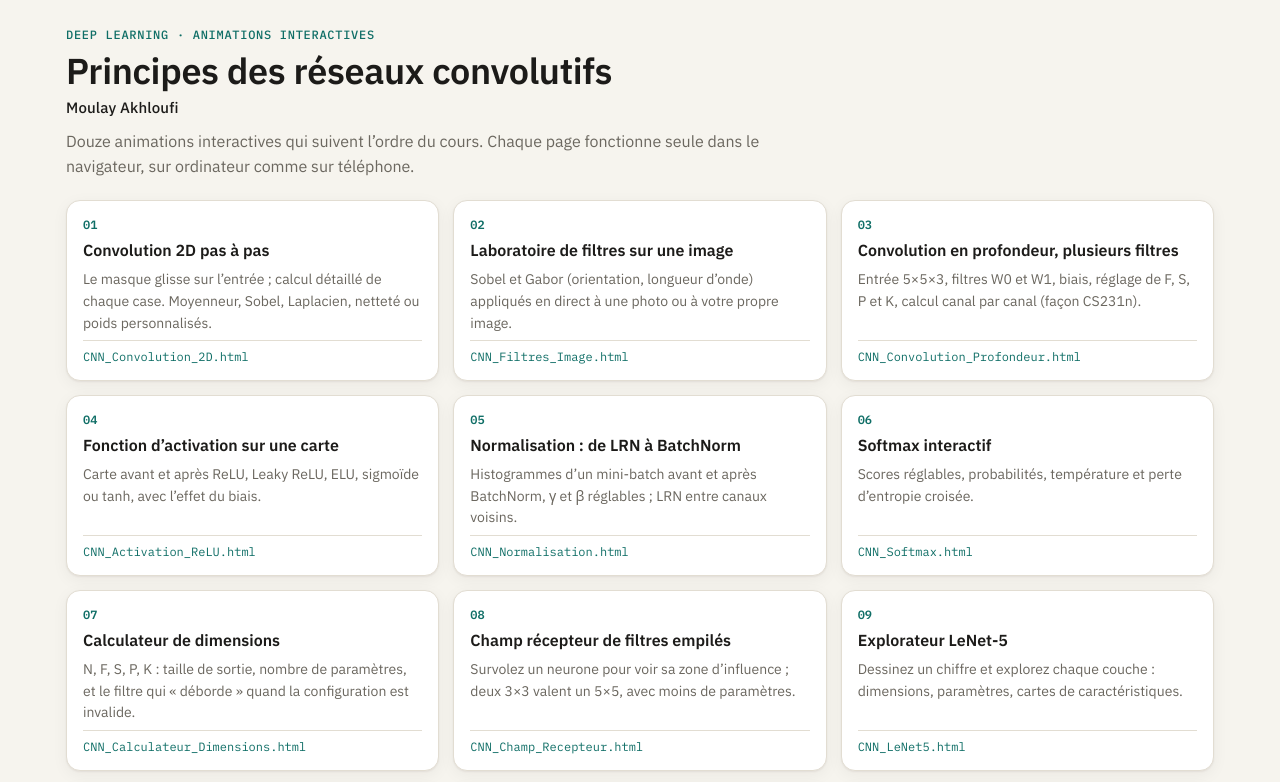
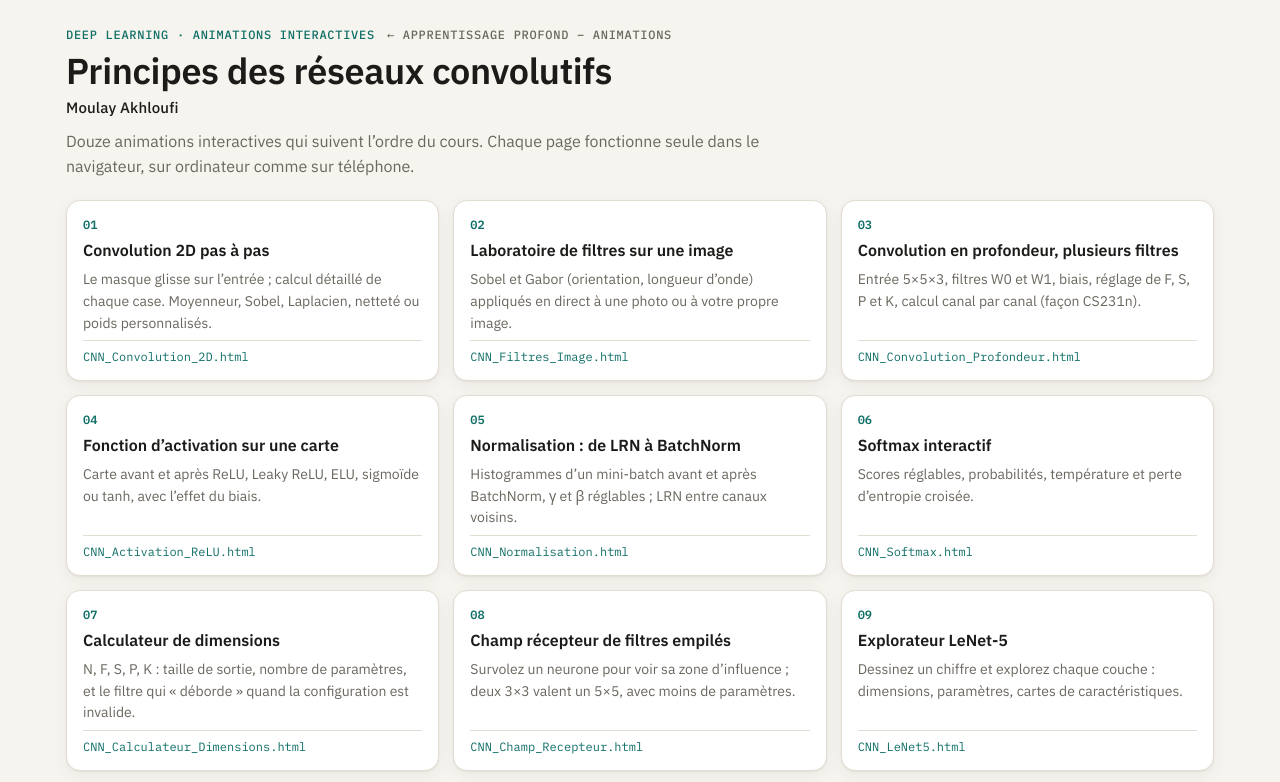
Before and after one commit to PRIMEAI/CNN, a plain HTML site: page index.html in a window 1280 px wide. Shown: the top 782 px of the page. Drawn offline with Linux system fonts and the light colour scheme.

Commit message:
link to main page

```diff
--- a/index.html
+++ b/index.html
@@ -103,7 +103,7 @@ kbd{font:12px var(--mono);background:var(--soft);border:1px solid var(--line);bo
 <body>
 <div class="wrap">
 <header class="top">
-  <div class="eyebrow"><span>Deep Learning · Animations interactives</span></div>
+  <div class="eyebrow"><span>Deep Learning · Animations interactives</span><a href="https://primeai.github.io/Apprentissage-Profond/">← Apprentissage profond – Animations</a></div>
   <h1>Principes des réseaux convolutifs</h1>
   <p class="author">Moulay Akhloufi</p>
   <p class="lead">Douze animations interactives qui suivent l’ordre du cours. Chaque page fonctionne seule dans le navigateur, sur ordinateur comme sur téléphone.</p>
```
